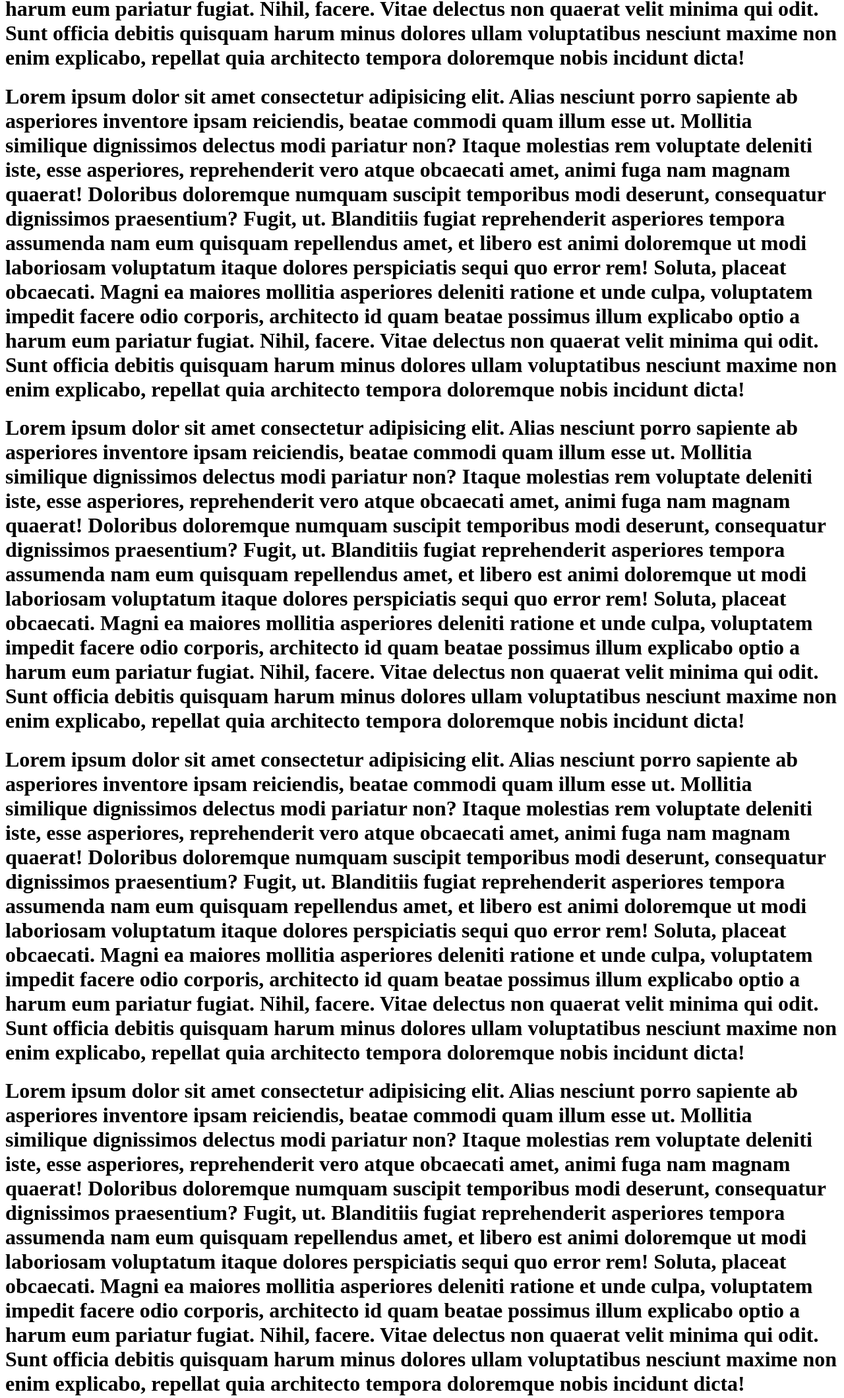
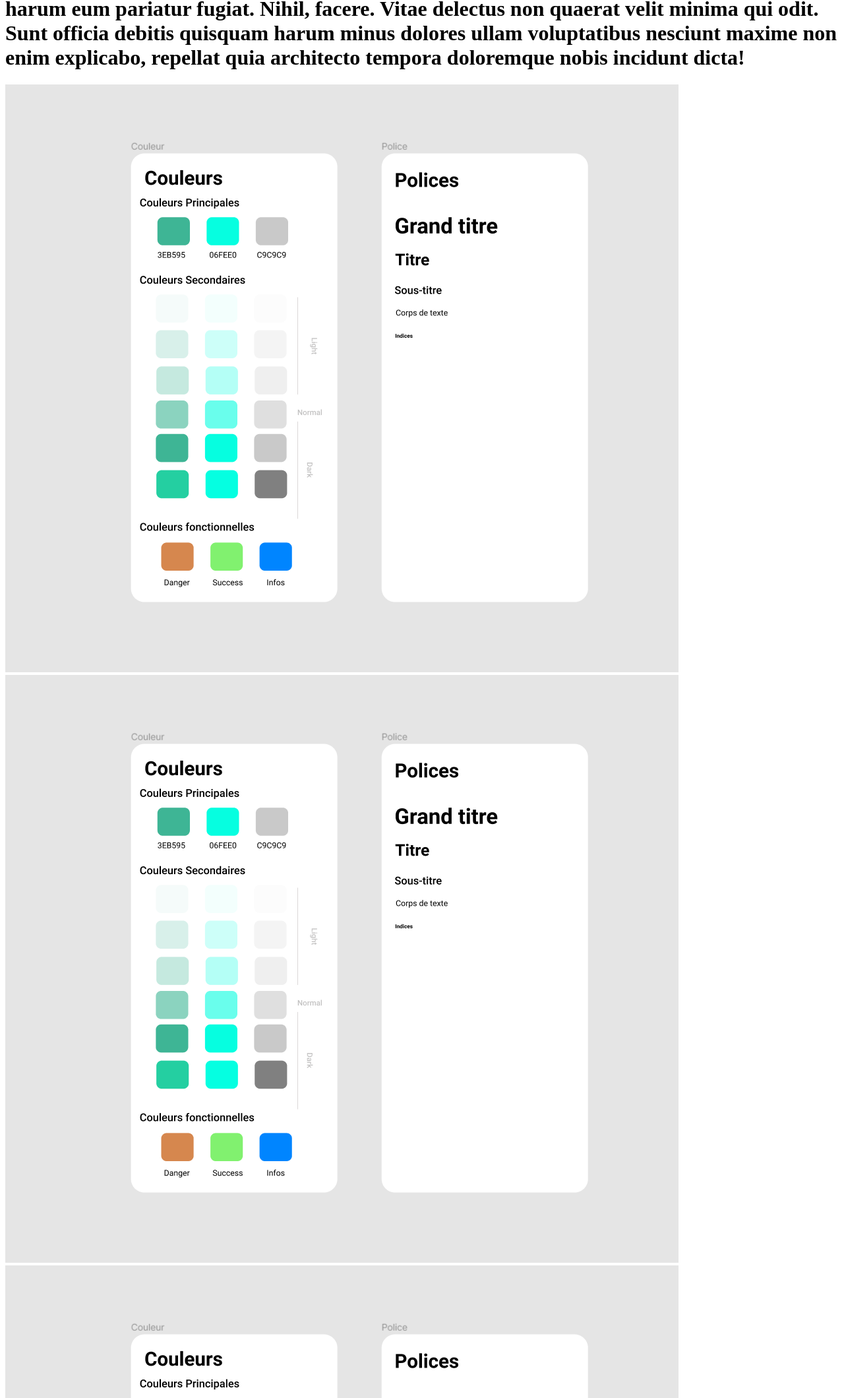
Before and after one commit to Diatemba99/AtelierGithub, a plain HTML site: page index.html in a window 1280 px wide. Shown: the part 396-2515 px from the top of the page at 66% size. Drawn offline with Linux system fonts and the light colour scheme.

Commit message:
ajout images

```diff
--- a/index.html
+++ b/index.html
@@ -12,11 +12,15 @@
     Blanditiis fugiat reprehenderit asperiores tempora assumenda nam eum quisquam repellendus amet, et libero est animi doloremque ut modi laboriosam voluptatum itaque dolores perspiciatis sequi quo error rem! Soluta, placeat obcaecati.
     Magni ea maiores mollitia asperiores deleniti ratione et unde culpa, voluptatem impedit facere odio corporis, architecto id quam beatae possimus illum explicabo optio a harum eum pariatur fugiat. Nihil, facere.
     Vitae delectus non quaerat velit minima qui odit. Sunt officia debitis quisquam harum minus dolores ullam voluptatibus nesciunt maxime non enim explicabo, repellat quia architecto tempora doloremque nobis incidunt dicta!</h1>
+    <img src="./img/ui_kit.png" alt="" srcset="">
+    <img src="./img/ui_kit.png" alt="" srcset="">
+    <img src="./img/ui_kit.png" alt="" srcset="">
     <h1>Lorem ipsum dolor sit amet consectetur adipisicing elit. Alias nesciunt porro sapiente ab asperiores inventore ipsam reiciendis, beatae commodi quam illum esse ut. Mollitia similique dignissimos delectus modi pariatur non?
     Itaque molestias rem voluptate deleniti iste, esse asperiores, reprehenderit vero atque obcaecati amet, animi fuga nam magnam quaerat! Doloribus doloremque numquam suscipit temporibus modi deserunt, consequatur dignissimos praesentium? Fugit, ut.
     Blanditiis fugiat reprehenderit asperiores tempora assumenda nam eum quisquam repellendus amet, et libero est animi doloremque ut modi laboriosam voluptatum itaque dolores perspiciatis sequi quo error rem! Soluta, placeat obcaecati.
     Magni ea maiores mollitia asperiores deleniti ratione et unde culpa, voluptatem impedit facere odio corporis, architecto id quam beatae possimus illum explicabo optio a harum eum pariatur fugiat. Nihil, facere.
     Vitae delectus non quaerat velit minima qui odit. Sunt officia debitis quisquam harum minus dolores ullam voluptatibus nesciunt maxime non enim explicabo, repellat quia architecto tempora doloremque nobis incidunt dicta!</h1>
+    <img src="./img/ui_kit.png" alt="" srcset="">
     <h1>Lorem ipsum dolor sit amet consectetur adipisicing elit. Alias nesciunt porro sapiente ab asperiores inventore ipsam reiciendis, beatae commodi quam illum esse ut. Mollitia similique dignissimos delectus modi pariatur non?
     Itaque molestias rem voluptate deleniti iste, esse asperiores, reprehenderit vero atque obcaecati amet, animi fuga nam magnam quaerat! Doloribus doloremque numquam suscipit temporibus modi deserunt, consequatur dignissimos praesentium? Fugit, ut.
     Blanditiis fugiat reprehenderit asperiores tempora assumenda nam eum quisquam repellendus amet, et libero est animi doloremque ut modi laboriosam voluptatum itaque dolores perspiciatis sequi quo error rem! Soluta, placeat obcaecati.
```
Also changed, not shown: img/ui_kit.png (added).
